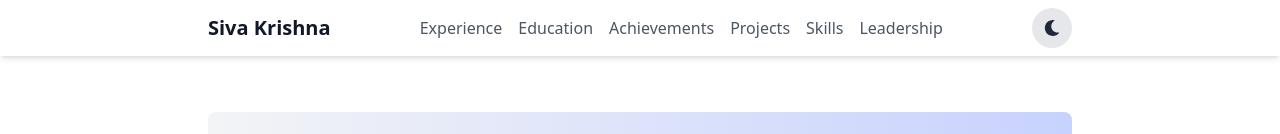
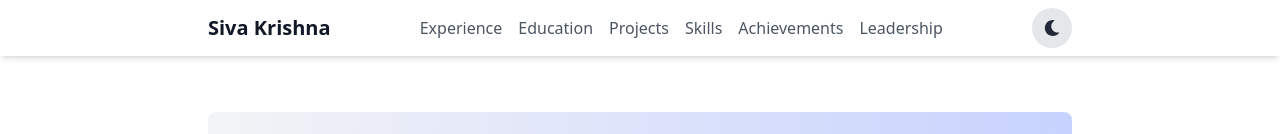
Before and after one commit to sivakrishna1023/Siva-Krishna, a React (Vite) app: page / in a window 1280 px wide. Shown: the top 134 px of the page. Built offline with nearby package versions, Linux system fonts and the light colour scheme.

Commit message:
Change in sections

```diff
--- a/src/App.jsx
+++ b/src/App.jsx
@@ -309,12 +309,6 @@ function App() {
               Education
             </a>
             <a
-              href="#achievements"
-              className="cursor-pointer text-gray-600 dark:text-gray-300 hover:text-blue-500 dark:hover:text-blue-400 transition-colors duration-300"
-            >
-              Achievements
-            </a>
-            <a
               href="#projects"
               className="cursor-pointer text-gray-600 dark:text-gray-300 hover:text-blue-500 dark:hover:text-blue-400 transition-colors duration-300"
             >
@@ -325,6 +319,12 @@ function App() {
               className="cursor-pointer text-gray-600 dark:text-gray-300 hover:text-blue-500 dark:hover:text-blue-400 transition-colors duration-300"
             >
               Skills
+            </a>
+            <a
+              href="#achievements"
+              className="cursor-pointer text-gray-600 dark:text-gray-300 hover:text-blue-500 dark:hover:text-blue-400 transition-colors duration-300"
+            >
+              Achievements
             </a>
             <a
               href="#leadership"
```
